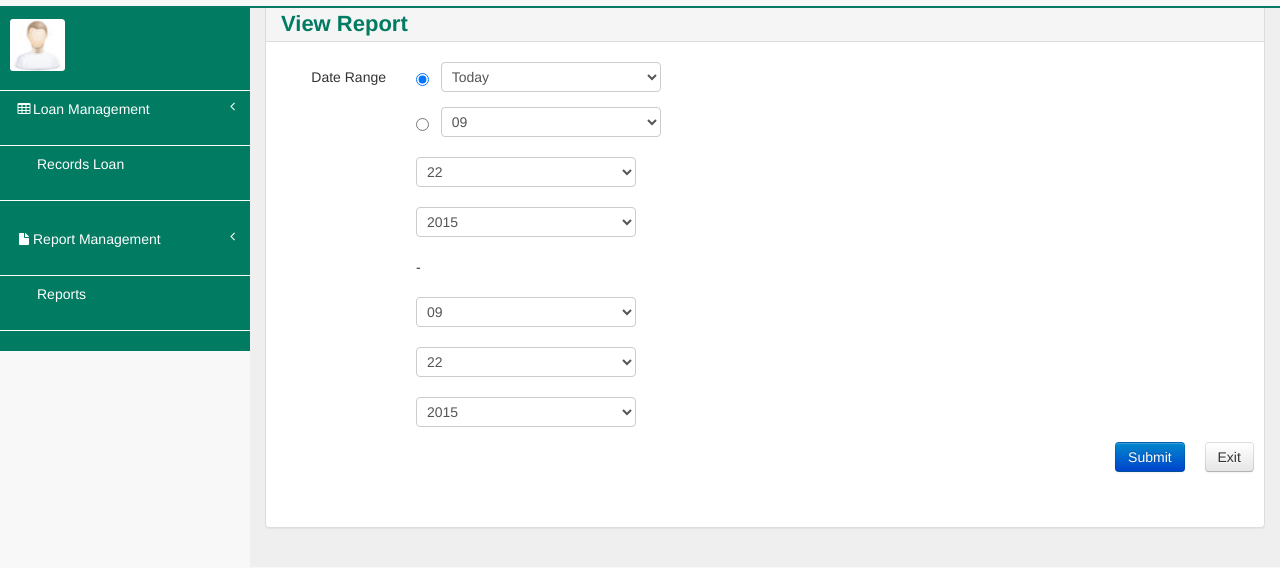
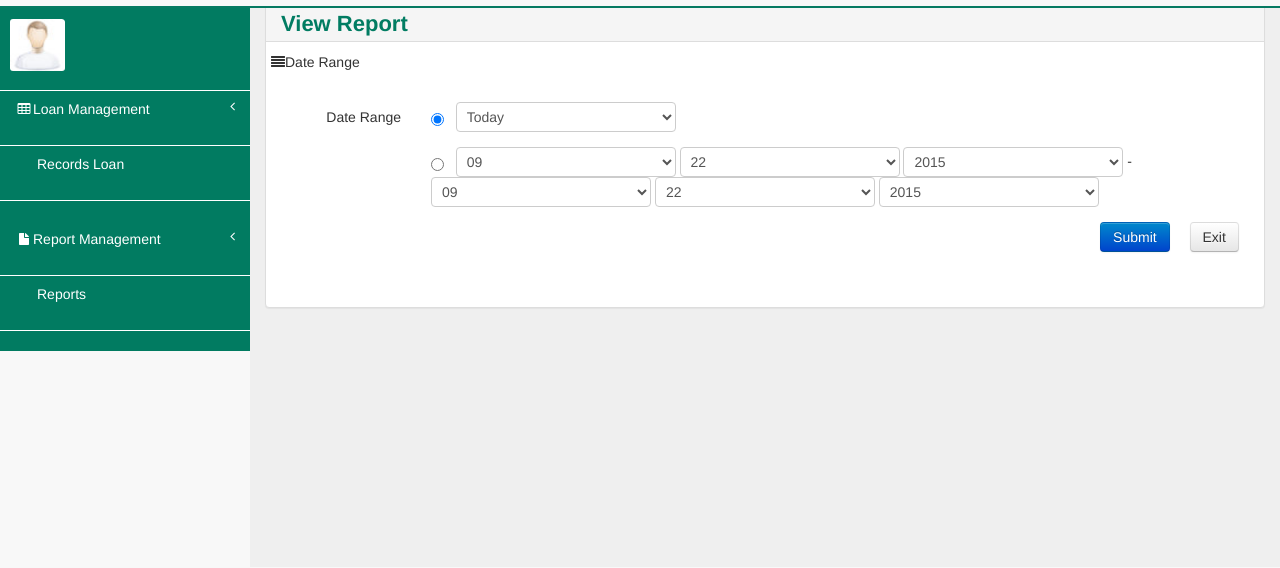
Before and after one commit to phansaorin/loan, a CodeIgniter app: page /loan/reports/summary_loan in a window 1280 px wide. Shown: the part 56-624 px from the top of the page. Run offline with CodeIgniter, Linux system fonts and the light colour scheme; data that the repository does not hold is empty; some libraries are stand-ins or nearby versions.

Commit message:
Change view report input

```diff
--- a/application/views/reports/date_input_loan.php
+++ b/application/views/reports/date_input_loan.php
@@ -23,15 +23,15 @@
         <div class="row">
             <div class="col-lg-12 loan-contain">
               <div class="row">
-              	<div class="col-md-12">
-					<div class="widget-box">
-						<!-- <div class="widget-title">
-							<span class="icon">
+              	<div class="col-xs-12">
+					<div class="widget-box col-xs-12">
+						<div class="widget-title">
+							<span class="icon pull-left">
 								<i class="fa fa-align-justify"></i>
 							</span>
 							<h5><?php echo form_label('Date Range', 'report_date_range_label', array('class'=>'required')); ?>
 							</h5>
-						</div> -->
+						</div>
 						<div class="widget-content nopadding">
 							<?php
 							if(isset($error))
@@ -55,17 +55,11 @@
 										<input type="radio" name="report_type" id="complex_radio" value='complex' />
 										&nbsp;
 										<?php echo form_dropdown('start_month',$months, $selected_month, 'id="start_month"'); ?>
-										<div class="mobile_break">&nbsp;</div>
 										<?php echo form_dropdown('start_day',$days, $selected_day, 'id="start_day"'); ?>
-										<div class="mobile_break">&nbsp;</div>
 										<?php echo form_dropdown('start_year',$years, $selected_year, 'id="start_year"'); ?>
-										<div class="mobile_break">&nbsp;</div>
 										<span class="forms_to">-</span>
-										<div class="mobile_break">&nbsp;</div>
 										<?php echo form_dropdown('end_month',$months, $selected_month, 'id="end_month"'); ?>
-										<div class="mobile_break">&nbsp;</div>
 										<?php echo form_dropdown('end_day',$days, $selected_day, 'id="end_day"'); ?>
-										<div class="mobile_break">&nbsp;</div>
 										<?php echo form_dropdown('end_year',$years, $selected_year, 'id="end_year"'); ?>
 									</div>
 								</div>
```
